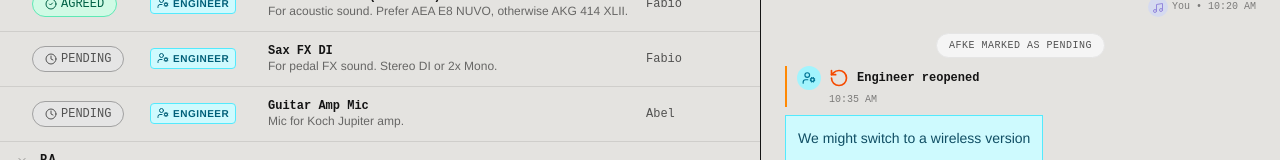
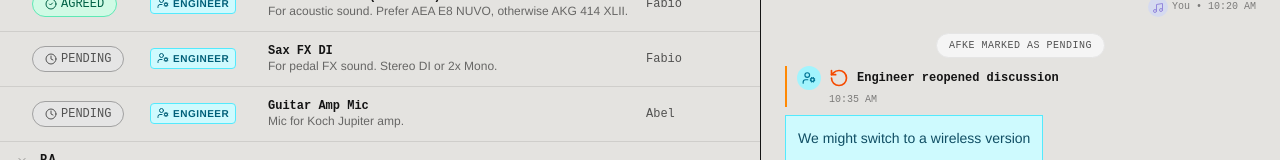
Before and after one commit to rikdewit/Miked-Briefing-System, a React (Vite) app: page / in a window 1280 px wide. Shown: the part 365-525 px from the top of the page. Built offline with nearby package versions, Linux system fonts and the light colour scheme.

Commit message:
reopened to reopened discussion badge

```diff
--- a/src/components/ItemDetailView.tsx
+++ b/src/components/ItemDetailView.tsx
@@ -480,7 +480,7 @@ export const ItemDetailView: React.FC<ItemDetailViewProps> = ({
                               {comment.role === 'BAND' ? <Music className="w-3.5 h-3.5 -mb-0.5" /> : <UserCog className="w-3.5 h-3.5" />}
                             </span>
                             <RotateCcw className="w-5 h-5 shrink-0 text-orange-600" />
-                            <span className="font-mono text-xs font-semibold">{isOwnComment ? 'You' : (comment.role === 'BAND' ? 'Band' : 'Engineer')} reopened</span>
+                            <span className="font-mono text-xs font-semibold">{isOwnComment ? 'You' : (comment.role === 'BAND' ? 'Band' : 'Engineer')} reopened discussion</span>
                           </div>
                           <span className="font-mono text-[10px] opacity-50 mt-0.5 ml-8">
                             {new Date(comment.timestamp).toLocaleTimeString([], { hour: '2-digit', minute: '2-digit' })}
```
